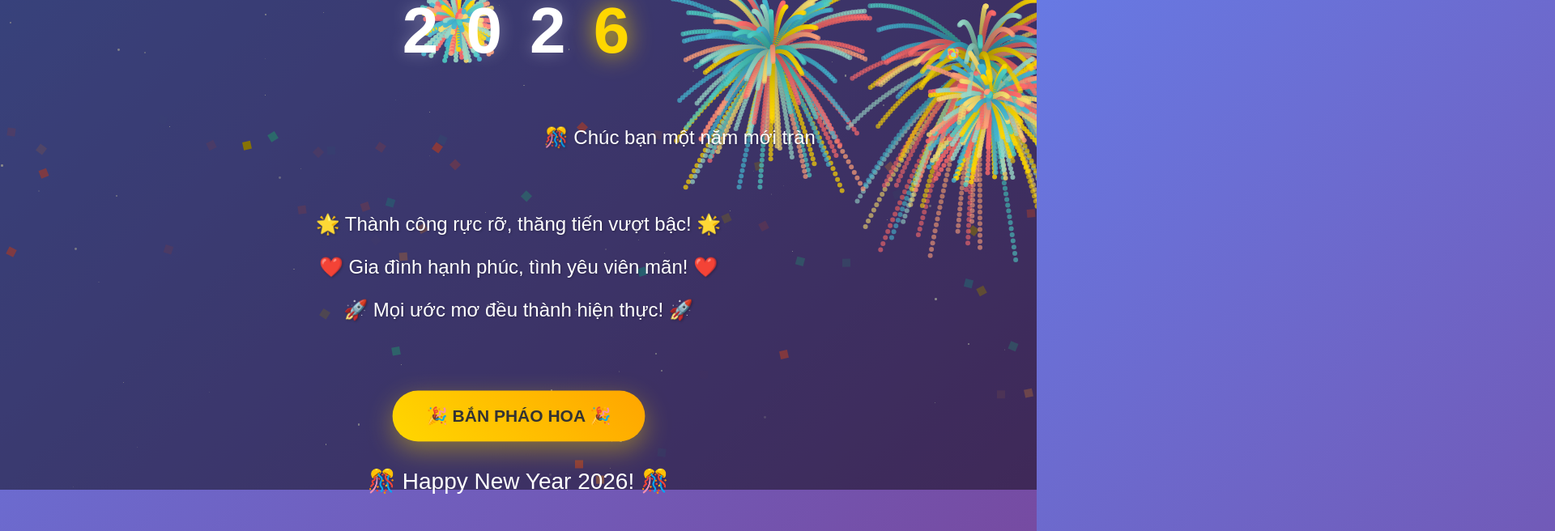
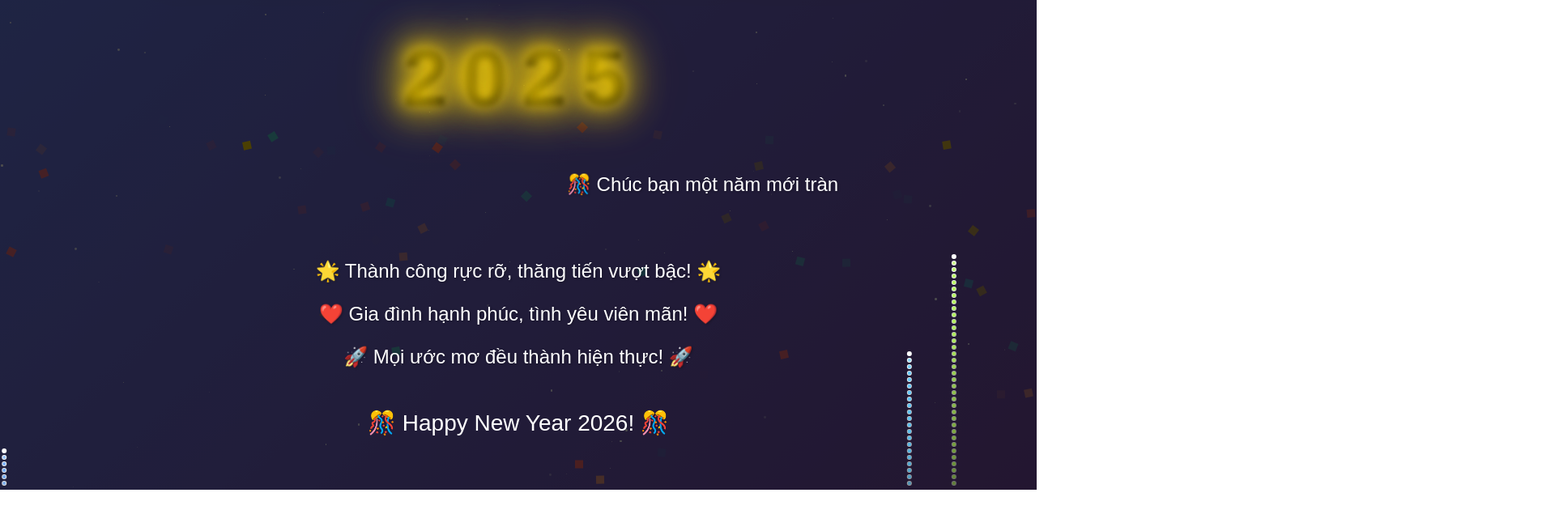
Before and after one commit to LeMinhHoai1011/nammoi, a plain HTML site: page index.html in a window 1280 px wide. Shown: the part 195-851 px from the top of the page at 81% size, 1920 px wide, since content can reach past the window. After the commit the page ends 800 px from the top, so only its background shows below. Drawn offline with nearby package versions, Linux system fonts and the light colour scheme; animation ran at ten frames a second.

Commit message:
Update UI

```diff
--- a/index.html
+++ b/index.html
@@ -149,27 +149,101 @@
         }
 
         .greeting {
-            font-size: 48px;
-            margin: 30px 0;
-            animation: slideInRight 2s ease-out;
-            font-weight: bold;
+            font-size: 72px;
+            margin: 40px 0 20px 0;
+            font-weight: 900;
             text-transform: uppercase;
-            letter-spacing: 3px;
+            letter-spacing: 5px;
+            background: linear-gradient(45deg,
+                #FFD700 0%,
+                #FFA500 25%,
+                #FFD700 50%,
+                #FFA500 75%,
+                #FFD700 100%);
+            -webkit-background-clip: text;
+            -webkit-text-fill-color: transparent;
+            background-clip: text;
+            background-size: 200% auto;
             text-shadow:
-                2px 2px 0px #FF6B6B,
-                4px 4px 0px #4ECDC4,
-                6px 6px 0px #45B7D1,
-                8px 8px 0px #FFA07A,
-                10px 10px 20px rgba(0, 0, 0, 0.5);
-            animation: float3D 3s ease-in-out infinite, slideInRight 2s ease-out;
+                0 0 10px rgba(255, 215, 0, 0.8),
+                0 0 20px rgba(255, 215, 0, 0.6),
+                0 0 30px rgba(255, 215, 0, 0.4),
+                2px 2px 4px rgba(0, 0, 0, 0.8);
+            animation: goldShine 3s linear infinite, float3D 3s ease-in-out infinite;
+            filter: drop-shadow(0 0 15px rgba(255, 215, 0, 0.6));
+            position: relative;
+        }
+
+        @keyframes goldShine {
+            0% {
+                background-position: 0% center;
+            }
+            100% {
+                background-position: 200% center;
+            }
         }
 
         @keyframes float3D {
             0%, 100% {
-                transform: translateY(0px) rotateX(0deg);
+                transform: translateY(0px);
             }
             50% {
-                transform: translateY(-20px) rotateX(10deg);
+                transform: translateY(-15px);
+            }
+        }
+
+        .year-display {
+            font-size: 96px;
+            font-weight: 900;
+            margin: 30px 0;
+            letter-spacing: 15px;
+            background: linear-gradient(45deg,
+                #FFD700 0%,
+                #FFA500 25%,
+                #FFD700 50%,
+                #FFA500 75%,
+                #FFD700 100%);
+            -webkit-background-clip: text;
+            -webkit-text-fill-color: transparent;
+            background-clip: text;
+            background-size: 200% auto;
+            text-shadow:
+                0 0 20px rgba(255, 215, 0, 0.9),
+                0 0 40px rgba(255, 215, 0, 0.7),
+                0 0 60px rgba(255, 215, 0, 0.5),
+                3px 3px 6px rgba(0, 0, 0, 0.9);
+            animation: goldShine 3s linear infinite;
+            filter: drop-shadow(0 0 25px rgba(255, 215, 0, 0.8));
+            display: flex;
+            justify-content: center;
+            align-items: center;
+            gap: 5px;
+        }
+
+        .year-digit {
+            display: inline-block;
+            position: relative;
+        }
+
+        .year-digit.changing {
+            animation: flipNumber 2s ease-in-out;
+        }
+
+        @keyframes flipNumber {
+            0% {
+                transform: rotateY(0deg) scale(1);
+            }
+            25% {
+                transform: rotateY(90deg) scale(0.8);
+            }
+            50% {
+                transform: rotateY(180deg) scale(0.6);
+            }
+            75% {
+                transform: rotateY(270deg) scale(0.8);
+            }
+            100% {
+                transform: rotateY(360deg) scale(1);
             }
         }
 
@@ -254,44 +328,6 @@
             animation: sparkle 1.5s infinite;
         }
 
-        /* Glitter text effect */
-        .glitter {
-            display: inline-block;
-            position: relative;
-            background: linear-gradient(90deg, #ffffff 0%, #FFD700 20%, #FF6B6B 40%, #4ECDC4 60%, #ffffff 100%);
-            background-size: 200% 100%;
-            -webkit-background-clip: text;
-            background-clip: text;
-            -webkit-text-fill-color: transparent;
-            color: transparent;
-            animation: glitterMove 3s linear infinite;
-        }
-
-        .glitter::after {
-            content: '';
-            position: absolute;
-            left: -60%;
-            top: 0;
-            width: 220%;
-            height: 100%;
-            background: linear-gradient(90deg, rgba(255,255,255,0) 0%, rgba(255,255,255,0.9) 50%, rgba(255,255,255,0) 100%);
-            transform: skewX(-25deg);
-            animation: shimmer 2s linear infinite;
-            mix-blend-mode: screen;
-            pointer-events: none;
-        }
-
-        @keyframes glitterMove {
-            0% { background-position: 0% 0%; }
-            100% { background-position: -200% 0%; }
-        }
-
-        @keyframes shimmer {
-            0% { left: -60%; opacity: 0; }
-            30% { opacity: 1; }
-            100% { left: 160%; opacity: 0; }
-        }
-
         @keyframes sparkle {
             0%, 100% {
                 transform: scale(1) rotate(0deg);
@@ -318,20 +354,6 @@
             }
         }
 
-        .btn-celebrate {
-            margin-top: 40px;
-            padding: 15px 40px;
-            font-size: 20px;
-            border-radius: 50px;
-            background: linear-gradient(45deg, #FFD700, #FFA500);
-            border: none;
-            color: #333;
-            font-weight: bold;
-            box-shadow: 0 10px 30px rgba(255, 215, 0, 0.4);
-            transition: all 0.3s ease;
-            animation: pulse 2s infinite;
-        }
-
         @keyframes pulse {
             0%, 100% {
                 transform: scale(1);
@@ -339,11 +361,6 @@
             50% {
                 transform: scale(1.05);
             }
-        }
-
-        .btn-celebrate:hover {
-            transform: scale(1.1);
-            box-shadow: 0 15px 40px rgba(255, 215, 0, 0.6);
         }
 
         .countdown {
@@ -404,55 +421,6 @@
                 transform: scale(0);
             }
         }
-
-        /* Year digit styles for top/bottom 2025 */
-        .year {
-            font-size: 80px;
-            font-weight: bold;
-            color: white;
-            text-shadow: 0 0 20px rgba(255, 255, 255, 0.3);
-            display: inline-block;
-            letter-spacing: 6px;
-            margin: 10px 0;
-        }
-
-        .year .digit {
-            display: inline-block;
-            vertical-align: middle;
-        }
-
-        .year .digit.last {
-            color: #FFD700;
-            text-shadow: 0 0 30px rgba(255,215,0,0.9);
-        }
-
-        .moving-digit {
-            position: fixed;
-            pointer-events: none;
-            z-index: 9999;
-            transition: transform 2.6s cubic-bezier(.2,.9,.3,1), opacity 0.5s ease;
-            will-change: transform, opacity;
-            color: #FFD700;
-            text-shadow: 0 0 30px rgba(255,215,0,0.9);
-            opacity: 0;
-            transform-origin: center;
-            font-weight: bold;
-        }
-        /* Responsive adjustments for phones */
-        @media (max-width: 600px) {
-            .main-container { padding: 20px; }
-            .greeting { font-size: 28px; letter-spacing: 1px; margin: 16px 0; }
-            .year-2025, .year { font-size: 44px; }
-            .year-2026 { font-size: 72px; }
-            .wishes { font-size: 16px; max-width: 95%; min-height: 120px; }
-            .wish-item { font-size: 16px; }
-            .btn-celebrate { padding: 12px 24px; font-size: 16px; }
-            .countdown { font-size: 18px; }
-            .sparkle { display: none; }
-            .glitter::after { display: none; }
-            .greeting, .year-2026 { text-shadow: none; }
-            #fireworks-canvas { opacity: 0.95; }
-        }
     </style>
 </head>
 <body>
@@ -462,16 +430,14 @@
     <div class="content-wrapper">
         <div class="main-container">
             <h1 class="greeting">
-                <span class="sparkle">✨</span>
-                <span class="glitter">CHÚC MỪNG NĂM MỚI</span>
-                <span class="sparkle">✨</span>
+                Chúc mừng năm mới
             </h1>
 
-            <div class="year single-year">
-                <span class="digit">2</span>
-                <span class="digit">0</span>
-                <span class="digit">2</span>
-                <span class="digit last">5</span>
+            <div class="year-display">
+                <span class="year-digit">2</span>
+                <span class="year-digit">0</span>
+                <span class="year-digit">2</span>
+                <span class="year-digit" id="lastDigit">5</span>
             </div>
 
             <div class="wishes">
@@ -481,10 +447,6 @@
                 <div class="wish-item">❤️ Gia đình hạnh phúc, tình yêu viên mãn! ❤️</div>
                 <div class="wish-item">🚀 Mọi ước mơ đều thành hiện thực! 🚀</div>
             </div>
-
-            <button class="btn btn-celebrate" onclick="celebrateMore()">
-                🎉 BẮN PHÁO HOA 🎉
-            </button>
 
             <div class="countdown">
                 🎊 Happy New Year 2026! 🎊
@@ -497,8 +459,7 @@
         // Tạo ngôi sao
         function createStars() {
             const starsContainer = document.getElementById('stars');
-            const starsCount = window.innerWidth < 600 ? 40 : 100;
-            for (let i = 0; i < starsCount; i++) {
+            for (let i = 0; i < 100; i++) {
                 const star = document.createElement('div');
                 star.className = 'star';
                 star.style.width = Math.random() * 3 + 'px';
@@ -516,22 +477,73 @@
         canvas.width = window.innerWidth;
         canvas.height = window.innerHeight;
 
+        class Rocket {
+            constructor(x) {
+                this.x = x;
+                this.y = canvas.height;
+                this.targetY = Math.random() * canvas.height * 0.4 + 50;
+                this.speed = 8;
+                this.trail = [];
+                this.exploded = false;
+                this.color = `hsl(${Math.random() * 360}, 100%, 70%)`;
+            }
+
+            update() {
+                if (!this.exploded) {
+                    this.trail.push({ x: this.x, y: this.y, alpha: 1 });
+                    if (this.trail.length > 15) this.trail.shift();
+
+                    this.y -= this.speed;
+
+                    if (this.y <= this.targetY) {
+                        this.exploded = true;
+                        return new Firework(this.x, this.y);
+                    }
+                }
+                return null;
+            }
+
+            draw() {
+                if (!this.exploded) {
+                    // Vẽ đuôi tên lửa
+                    this.trail.forEach((point, index) => {
+                        ctx.beginPath();
+                        ctx.arc(point.x, point.y, 2, 0, Math.PI * 2);
+                        ctx.fillStyle = this.color;
+                        ctx.globalAlpha = (index / this.trail.length) * 0.8;
+                        ctx.fill();
+                    });
+
+                    // Vẽ đầu tên lửa
+                    ctx.beginPath();
+                    ctx.arc(this.x, this.y, 3, 0, Math.PI * 2);
+                    ctx.fillStyle = '#FFF';
+                    ctx.globalAlpha = 1;
+                    ctx.fill();
+                }
+            }
+        }
+
         class Firework {
             constructor(x, y) {
                 this.x = x;
                 this.y = y;
                 this.particles = [];
-                const colors = ['#FFD700', '#FF6B6B', '#4ECDC4', '#45B7D1', '#FFA07A', '#98D8C8', '#F7DC6F'];
-                const particleCount = window.innerWidth < 600 ? 50 : 100;
+                const colors = ['#FFD700', '#FF6B6B', '#4ECDC4', '#45B7D1', '#FFA07A', '#98D8C8', '#F7DC6F', '#FF1493', '#00FF00'];
+                const mainColor = colors[Math.floor(Math.random() * colors.length)];
+                const particleCount = 150;
 
                 for (let i = 0; i < particleCount; i++) {
+                    const angle = (Math.PI * 2 * i) / particleCount;
+                    const speed = Math.random() * 6 + 2;
                     this.particles.push({
                         x: x,
                         y: y,
-                        vx: (Math.random() - 0.5) * 8,
-                        vy: (Math.random() - 0.5) * 8,
-                        color: colors[Math.floor(Math.random() * colors.length)],
-                        life: 1
+                        vx: Math.cos(angle) * speed,
+                        vy: Math.sin(angle) * speed,
+                        color: Math.random() > 0.3 ? mainColor : colors[Math.floor(Math.random() * colors.length)],
+                        life: 1,
+                        size: Math.random() * 3 + 1
                     });
                 }
             }
@@ -540,8 +552,9 @@
                 this.particles.forEach(p => {
                     p.x += p.vx;
                     p.y += p.vy;
-                    p.vy += 0.1;
-                    p.life -= 0.01;
+                    p.vy += 0.15; // Trọng lực
+                    p.vx *= 0.98; // Ma sát
+                    p.life -= 0.012;
                 });
                 this.particles = this.particles.filter(p => p.life > 0);
             }
@@ -549,28 +562,43 @@
             draw() {
                 this.particles.forEach(p => {
                     ctx.beginPath();
-                    ctx.arc(p.x, p.y, 3, 0, Math.PI * 2);
+                    ctx.arc(p.x, p.y, p.size, 0, Math.PI * 2);
                     ctx.fillStyle = p.color;
                     ctx.globalAlpha = p.life;
+                    ctx.shadowBlur = 10;
+                    ctx.shadowColor = p.color;
                     ctx.fill();
+                    ctx.shadowBlur = 0;
                 });
             }
         }
 
         let fireworks = [];
+        let rockets = [];
 
-        function createFirework() {
+        function createRocket() {
             const x = Math.random() * canvas.width;
-            const y = Math.random() * canvas.height * 0.5;
-            fireworks.push(new Firework(x, y));
+            rockets.push(new Rocket(x));
         }
 
         function animate() {
-            ctx.globalAlpha = 0.1;
-            ctx.fillStyle = 'rgba(0, 0, 0, 0.1)';
+            ctx.globalAlpha = 0.15;
+            ctx.fillStyle = 'rgba(0, 0, 0, 0.15)';
             ctx.fillRect(0, 0, canvas.width, canvas.height);
             ctx.globalAlpha = 1;
 
+            // Cập nhật và vẽ rockets
+            rockets.forEach((rocket, index) => {
+                const newFirework = rocket.update();
+                rocket.draw();
+
+                if (newFirework) {
+                    fireworks.push(newFirework);
+                    rockets.splice(index, 1);
+                }
+            });
+
+            // Cập nhật và vẽ fireworks
             fireworks.forEach((fw, index) => {
                 fw.update();
                 fw.draw();
@@ -583,24 +611,9 @@
         }
 
         function celebrateMore() {
-            // Bắn 10 quả pháo hoa liên tiếp
+            // Bắn 10 tên lửa liên tiếp
             for (let i = 0; i < 10; i++) {
-                setTimeout(createFirework, i * 150);
-            }
-
-            // Tạo hiệu ứng rung màn hình
-            document.body.style.animation = 'shake 0.5s';
-            setTimeout(() => {
-                document.body.style.animation = '';
-            }, 500);
-
-            // Thêm class celebrating cho năm (nếu có)
-            const yearElem = document.querySelector('.single-year');
-            if (yearElem) {
-                yearElem.classList.add('celebrating');
-                setTimeout(() => {
-                    yearElem.classList.remove('celebrating');
-                }, 3000);
+                setTimeout(createRocket, i * 150);
             }
 
             // Tạo nhiều confetti hơn
@@ -610,25 +623,49 @@
         }
 
         // Tự động bắn pháo hoa
-        setInterval(createFirework, 1000);
+        setInterval(createRocket, 1500);
 
         // Khởi động
         createStars();
         animate();
 
-        // Sau 3 giây, thêm class celebrating cho 2026 để tạo hiệu ứng glow liên tục
-        setTimeout(() => {
-            const year2026 = document.querySelector('.year-2026');
-            if (year2026) {
-                year2026.classList.add('celebrating');
-            }
-        }, 3000);
+        // Hiệu ứng chuyển số 5 thành 6
+        function changeLastDigit() {
+            const lastDigit = document.getElementById('lastDigit');
+            lastDigit.classList.add('changing');
+
+            setTimeout(() => {
+                lastDigit.textContent = '6';
+            }, 1000);
+
+            setTimeout(() => {
+                lastDigit.classList.remove('changing');
+            }, 2000);
+        }
+
+        // Chạy animation chuyển số sau 5 giây
+        setTimeout(changeLastDigit, 5000);
+
+        // Lặp lại animation mỗi 15 giây
+        setInterval(() => {
+            const lastDigit = document.getElementById('lastDigit');
+            const currentDigit = lastDigit.textContent;
+
+            lastDigit.classList.add('changing');
+
+            setTimeout(() => {
+                lastDigit.textContent = currentDigit === '5' ? '6' : '5';
+            }, 1000);
+
+            setTimeout(() => {
+                lastDigit.classList.remove('changing');
+            }, 2000);
+        }, 15000);
 
         // Tạo confetti
         function createConfetti() {
             const colors = ['#FFD700', '#FF6B6B', '#4ECDC4', '#45B7D1', '#FFA07A'];
-            const confettiCount = window.innerWidth < 600 ? 20 : 50;
-            for (let i = 0; i < confettiCount; i++) {
+            for (let i = 0; i < 50; i++) {
                 const confetti = document.createElement('div');
                 confetti.style.position = 'fixed';
                 confetti.style.width = '10px';
@@ -653,49 +690,6 @@
             canvas.width = window.innerWidth;
             canvas.height = window.innerHeight;
         });
-
-        // Animate replacement: create a moving '6' from below and replace the last digit
-        function animateFiveToSix(delay = 2000) {
-            setTimeout(() => {
-                const lastDigit = document.querySelector('.single-year .digit.last');
-                if (!lastDigit) return;
-
-                const toRect = lastDigit.getBoundingClientRect();
-
-                const moving = document.createElement('div');
-                moving.className = 'moving-digit';
-                moving.textContent = '6';
-                document.body.appendChild(moving);
-
-                const cs = getComputedStyle(lastDigit);
-                moving.style.font = cs.font;
-                moving.style.fontSize = cs.fontSize;
-                moving.style.lineHeight = cs.lineHeight;
-                // start well below viewport for a slower rise
-                const startLeft = toRect.left;
-                const startTop = window.innerHeight + 220;
-                moving.style.left = startLeft + 'px';
-                moving.style.top = startTop + 'px';
-                // ensure transition matches CSS (in case of runtime override)
-                moving.style.transition = 'transform 2.6s cubic-bezier(.2,.9,.3,1), opacity 0.5s ease';
-                // make visible then move slowly
-                requestAnimationFrame(() => {
-                    const deltaY = toRect.top - startTop;
-                    moving.style.opacity = '1';
-                    moving.style.transform = `translate(0px, ${deltaY}px) scale(1)`;
-                });
-
-                moving.addEventListener('transitionend', () => {
-                    // set the last digit to 6 and remove the moving element
-                    lastDigit.textContent = '6';
-                    moving.style.opacity = '0';
-                    setTimeout(() => moving.remove(), 300);
-                }, { once: true });
-            }, delay);
-        }
-
-        // Run the digit animation shortly after load
-        animateFiveToSix(2500);
     </script>
 </body>
 </html>
```
